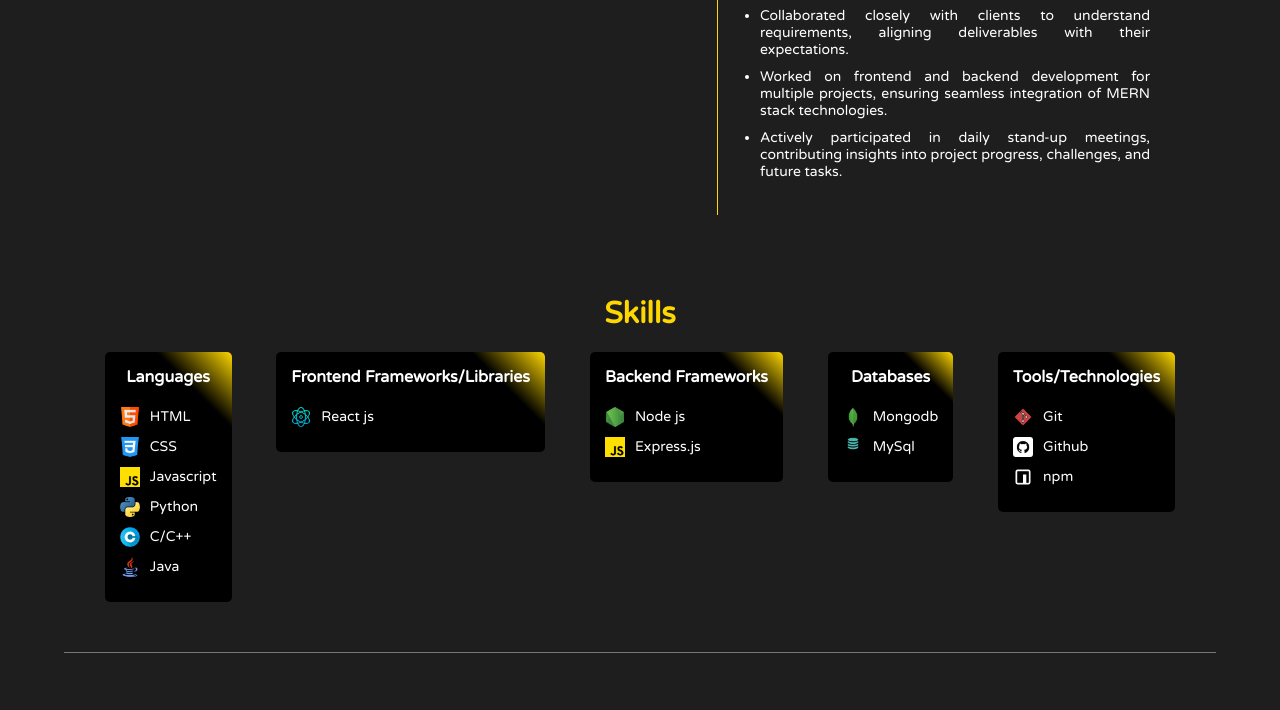
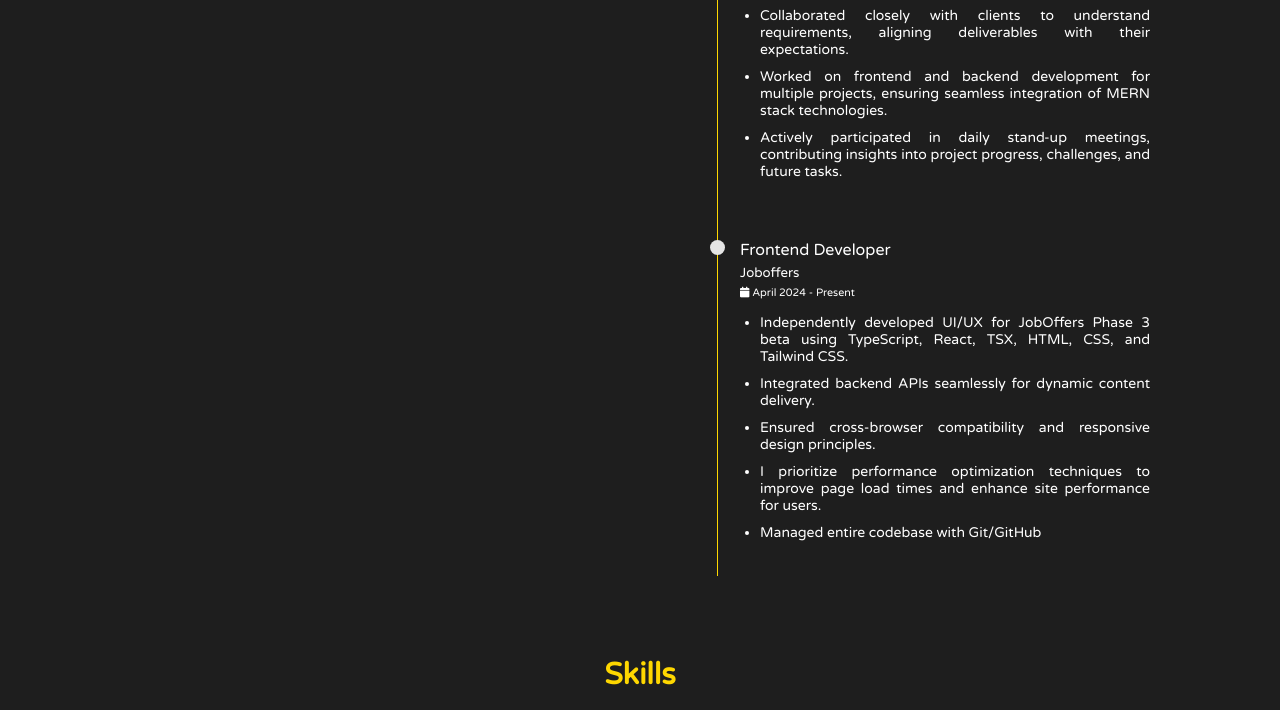
Before and after one commit to adityapaul04/adityapaul04.github.io, a plain HTML site: page index.html in a window 1280 px wide. Shown: the part 1339-2049 px from the top of the page. Drawn offline with nearby package versions, Linux system fonts and the light colour scheme.

Commit message:
Updated Experience and resume

```diff
--- a/index.html
+++ b/index.html
@@ -177,6 +177,30 @@
                                             <li class="timeline-text"> Actively participated in daily stand-up meetings,
                                                 contributing insights into
                                                 project progress, challenges, and future tasks. </li>
+                                        </ul>
+                                    </div>
+
+                                    <!-- Timeline-item -->
+                                    <div class="timeline-item">
+                                        <div class="circle-dot"></div>
+                                        <h4 class="timeline-title">Frontend Developer</h4>
+                                        <h5 class="timeline-title">Joboffers</h5>
+                                        <h6 class="timeline-title">
+                                            <i class="fa fa-calendar"></i> April 2024 - Present
+                                        </h6>
+                                        <ul class="job-desc">
+                                            <li class="timeline-text"> Independently developed UI/UX for JobOffers Phase
+                                                3 beta using TypeScript,
+                                                React, TSX, HTML, CSS, and Tailwind CSS.
+                                            </li>
+                                            <li class="timeline-text"> Integrated backend APIs seamlessly for dynamic
+                                                content delivery. </li>
+                                            <li class="timeline-text"> Ensured cross-browser compatibility and
+                                                responsive design principles. </li>
+                                            <li class="timeline-text">I prioritize performance optimization techniques
+                                                to improve page load times and
+                                                enhance site performance for users. </li>
+                                            <li class="timeline-text">Managed entire codebase with Git/GitHub</li>
                                         </ul>
                                     </div>
 
```
Also changed, not shown: 2 other files.
